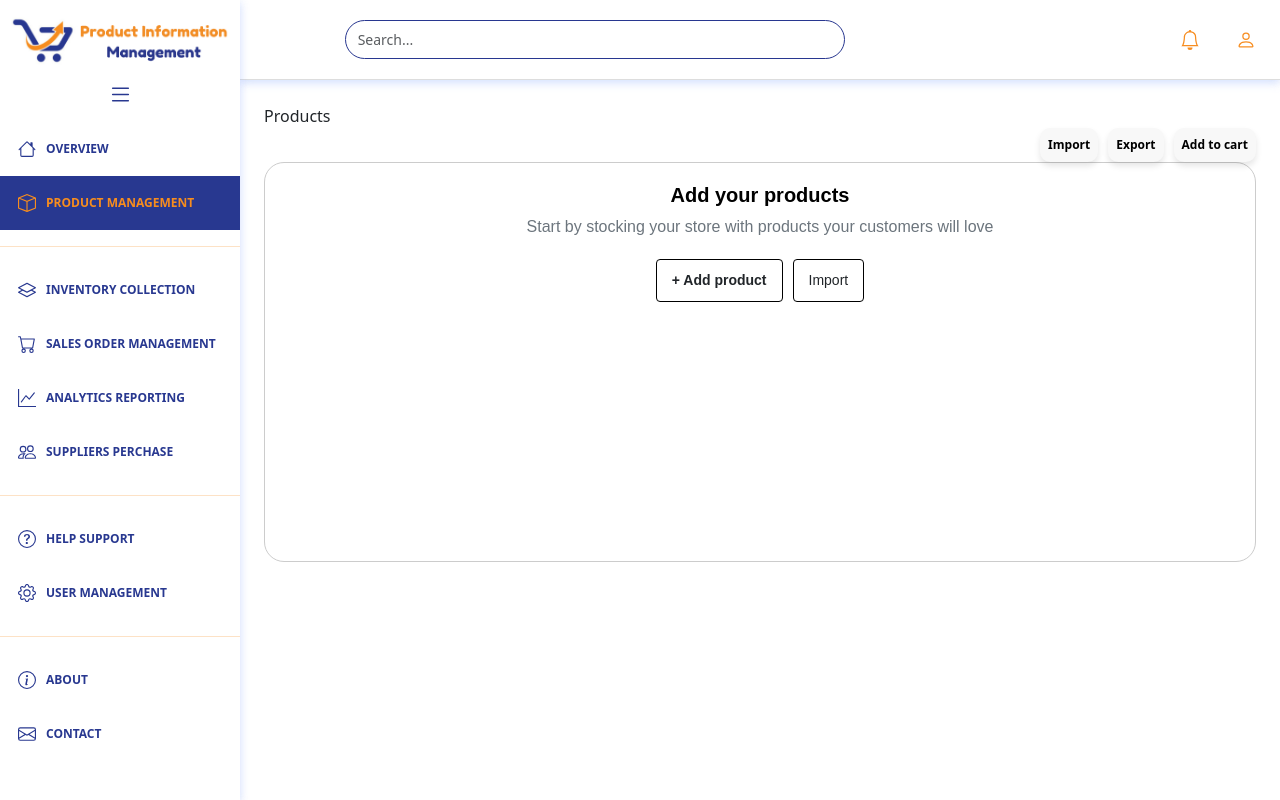
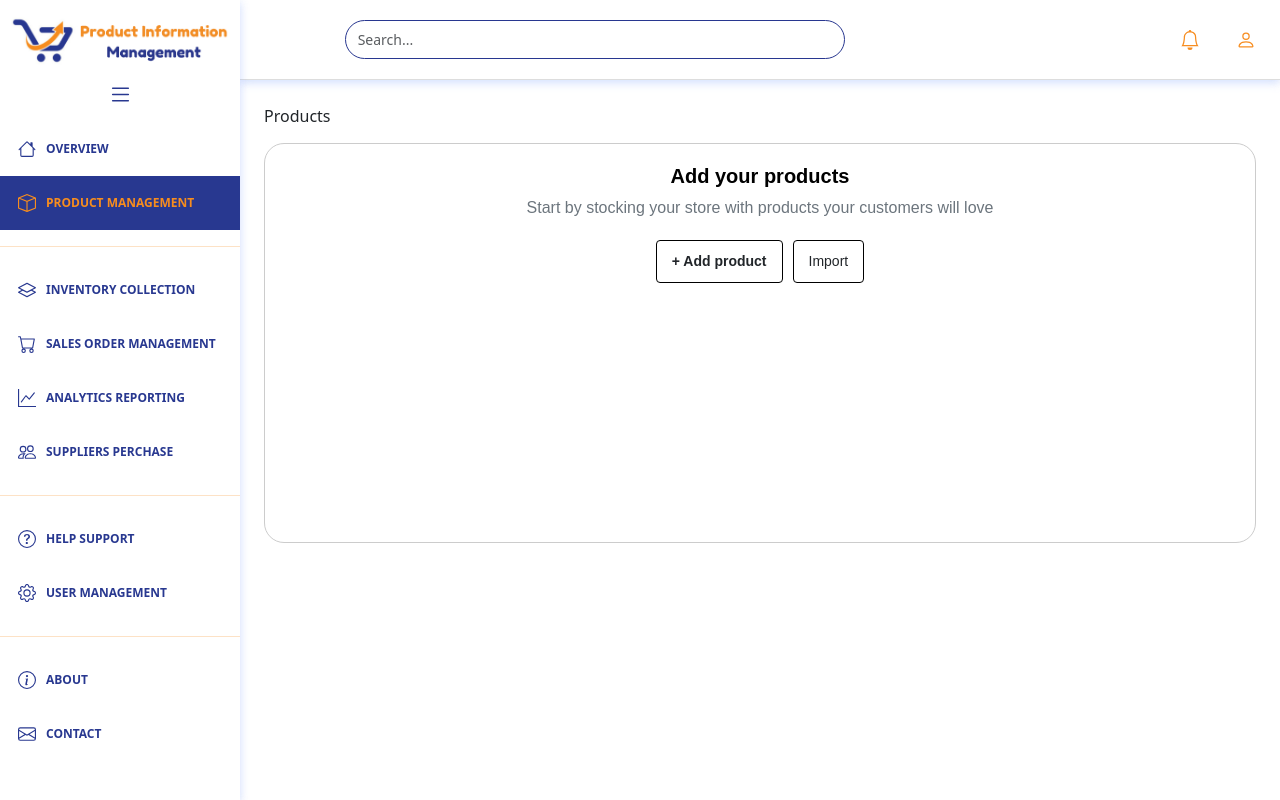
Before and after one commit to AhaanSoftware/Asc-PIM, a React (Vite) app in the folder frontend/: page /product-management in a window 1280 px wide. Built offline with nearby package versions, Linux system fonts and the light colour scheme.

Commit message:
changes in productmanagement

```diff
--- a/frontend/src/components/Pages/ProductManagement.css
+++ b/frontend/src/components/Pages/ProductManagement.css
@@ -6,11 +6,23 @@
   border:1px solid rgb(204, 204, 204);
   border-radius: 20px;
 }
+.product-management-header {
+  display: flex;
+  justify-content: space-between;
+  align-items: center;
+  padding-bottom: 15px;
+  width: 100%;
+}
+.product-management-header p{
+  padding:0;
+  margin:0;
+}
 .button-group {
   display: flex;
   justify-content: flex-end;
   gap: 10px;
   font-size: 12px;
+
 }
 
 .button-group .import {
--- a/frontend/src/components/Pages/ProductManagement.jsx
+++ b/frontend/src/components/Pages/ProductManagement.jsx
@@ -1,31 +1,38 @@
-import React, { useState } from 'react';
-import { useNavigate } from 'react-router-dom';
-import './ProductManagement.css';
-import ImportModal from './Productmanagement/ImportModal';
+import React, { useState } from "react";
+import { useNavigate } from "react-router-dom";
+import "./ProductManagement.css";
+import ImportModal from "./Productmanagement/ImportModal";
 
 const ProductManagement = () => {
   const [isModalOpen, setIsModalOpen] = useState(false);
+  const [products, setProducts] = useState([]);
   const navigate = useNavigate();
 
   const handleAddProduct = () => {
-    navigate('/product-management/add-product');
+    navigate("/product-management/add-product");
   };
-
   const handleOpenModal = () => {
     setIsModalOpen(true);
   };
-
   const handleCloseModal = () => {
     setIsModalOpen(false);
   };
 
   return (
     <div>
-      <div className="product-management-header">Products</div>
+      <div className="product-management-header">
+        <p>Products</p>
+        {products.length > 0 ? (
           <div className="button-group">
-        <button className='import'>Import</button>
-        <button className='import'>Export</button>
-        <button className='import'>Add to cart</button>
+            <button className="import" onClick={handleOpenModal}>
+              Import
+            </button>
+            <button className="import">Export</button>
+            <button className="import" onClick={handleAddProduct}>
+              Add Product
+            </button>
+          </div>
+        ) : null}
       </div>
       <div className="product-management">
         <h2 className="heading">Add your products</h2>
--- a/frontend/src/components/Pages/Productmanagement/ImportModal.css
+++ b/frontend/src/components/Pages/Productmanagement/ImportModal.css
@@ -79,7 +79,7 @@
   margin-bottom: 10px;
 }
 .upload-btn {
-  background-color: transparent; /* Green background for the upload button */
+  background-color: transparent;
   color: rgb(0, 0, 0);
   border: 0.5px solid rgb(192, 192, 192);
   padding:4px 14px;
@@ -127,7 +127,7 @@
 
 }
 .cancel-btn-footer{
-  background-color: transparent; /* Green background for the upload button */
+  background-color: transparent;
   color: rgb(0, 0, 0);
   border: 0.5px solid rgb(192, 192, 192);
   padding:4px 14px;
```
Lines whose indentation alone changed are shown as unchanged.
